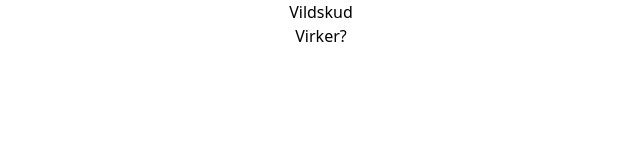
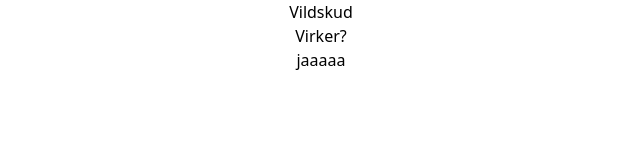
Before and after one commit to kris91r3/radikalt_redesign, a website built with Vite: page src/index.html in a window 1280 px wide. Shown: the full height of the page, 319-959 px from the left. Built offline with nearby package versions, Linux system fonts and the light colour scheme.

Commit message:
frist ida

```diff
--- a/src/index.html
+++ b/src/index.html
@@ -10,6 +10,7 @@
   <body class="grid place-items-center">
     <h1>Vildskud</h1>
     <h2>Virker?</h2>
+    <h2>jaaaaa</h2>
     <script type="module" src="./main.js"></script>
   </body>
 </html>
```
